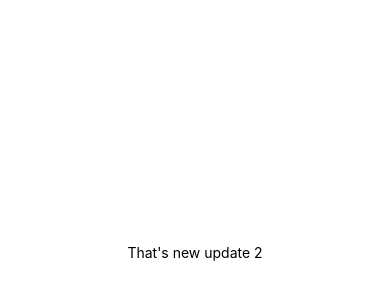
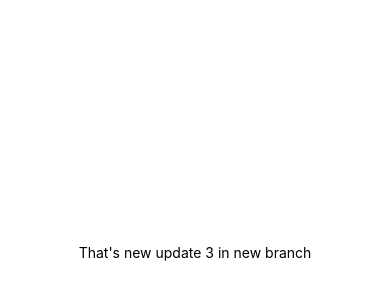
Before and after one commit to WileyBui/TripTogether, a React Native app: screen / in a window 390 px wide. Shown: the part 170-470 px from the top of the page. Built offline with nearby package versions, Linux system fonts and the light colour scheme.

Commit message:
updation3

```diff
--- a/App.js
+++ b/App.js
@@ -4,7 +4,7 @@ import { StyleSheet, Text, View } from "react-native";
 export default function App() {
   return (
     <View style={styles.container}>
-      <Text>That's new update 2</Text>
+      <Text>That's new update 3 in new branch</Text>
     </View>
   );
 }
```
